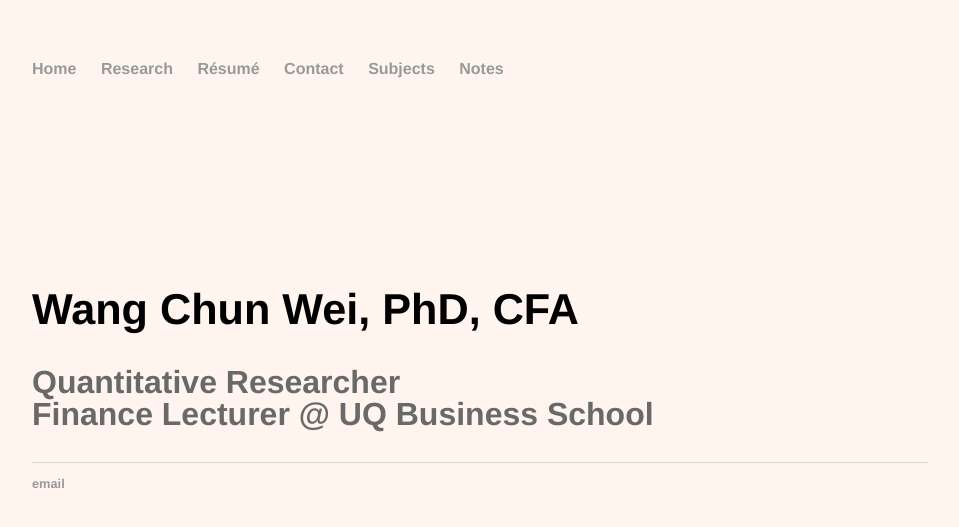
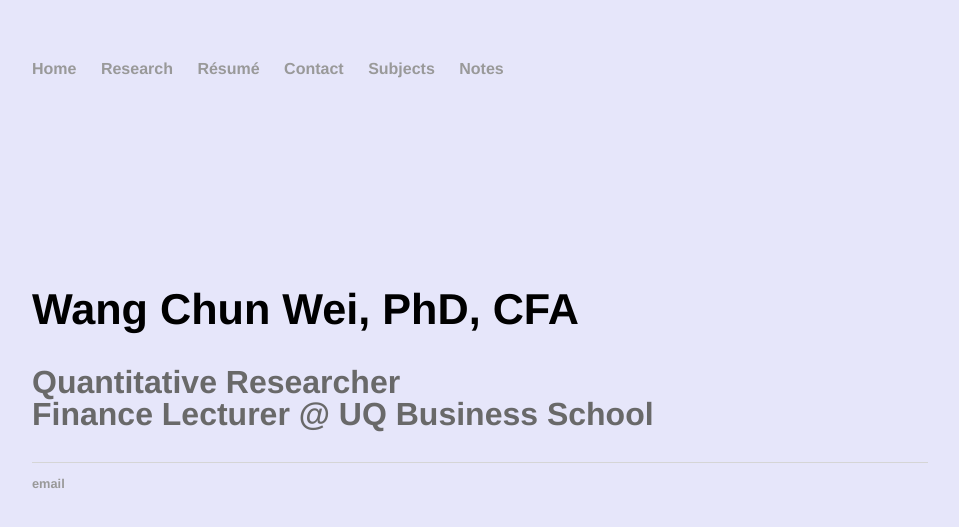
Before and after one commit to weiwangchun/weiwangchun.github.io, a Jekyll site: the page built from index.html, in a window 1280 px wide. Shown: the top 527 px of the page, without its empty margins (160-1119 px from the left). Built offline with Jekyll 4.4.1, drawn with Linux system fonts in a browser that asks for light colours.

Commit message:
Update main.css

```diff
--- a/css/main.css
+++ b/css/main.css
@@ -1,7 +1,7 @@
 body {
     margin: 60px auto;
     width: 70%;
-    background-color: #FFF5EE
+    background-color: #E6E6FA
 }
 nav ul, footer ul {
     font-family:'Helvetica', 'Arial', 'Sans-Serif';
```
